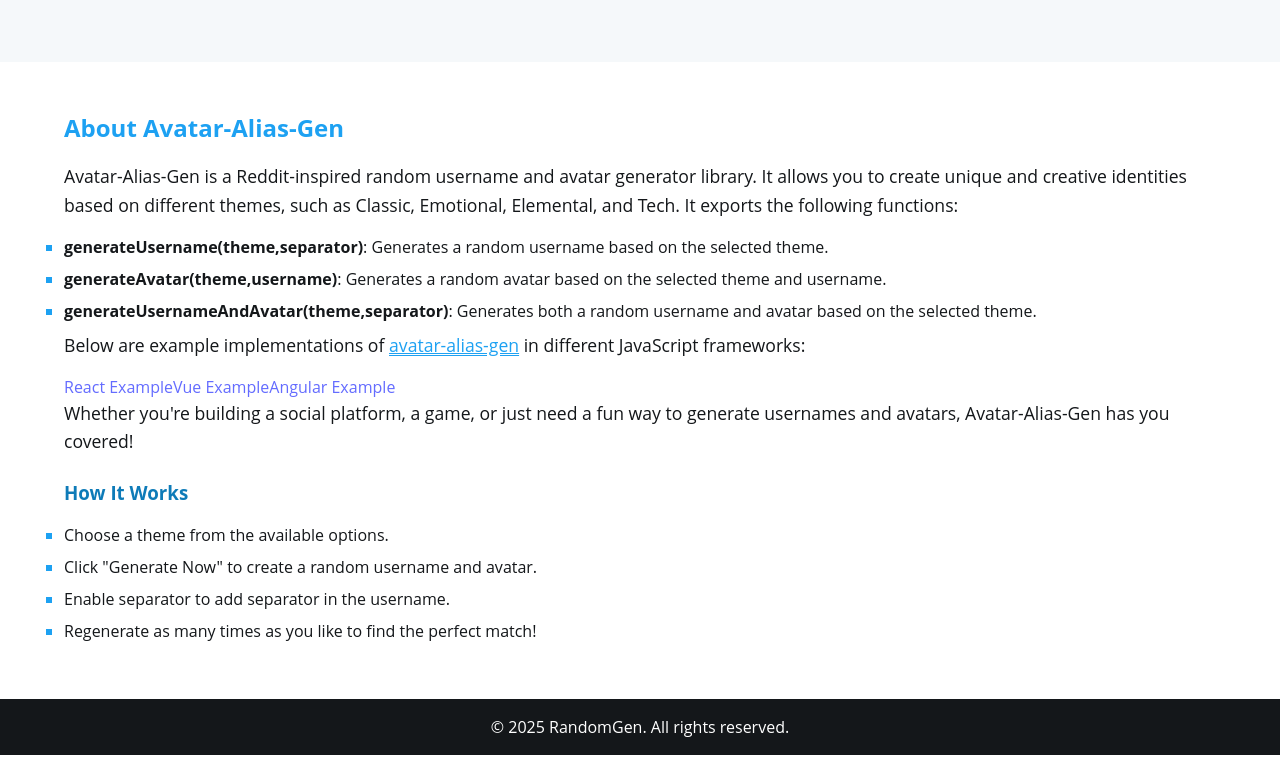
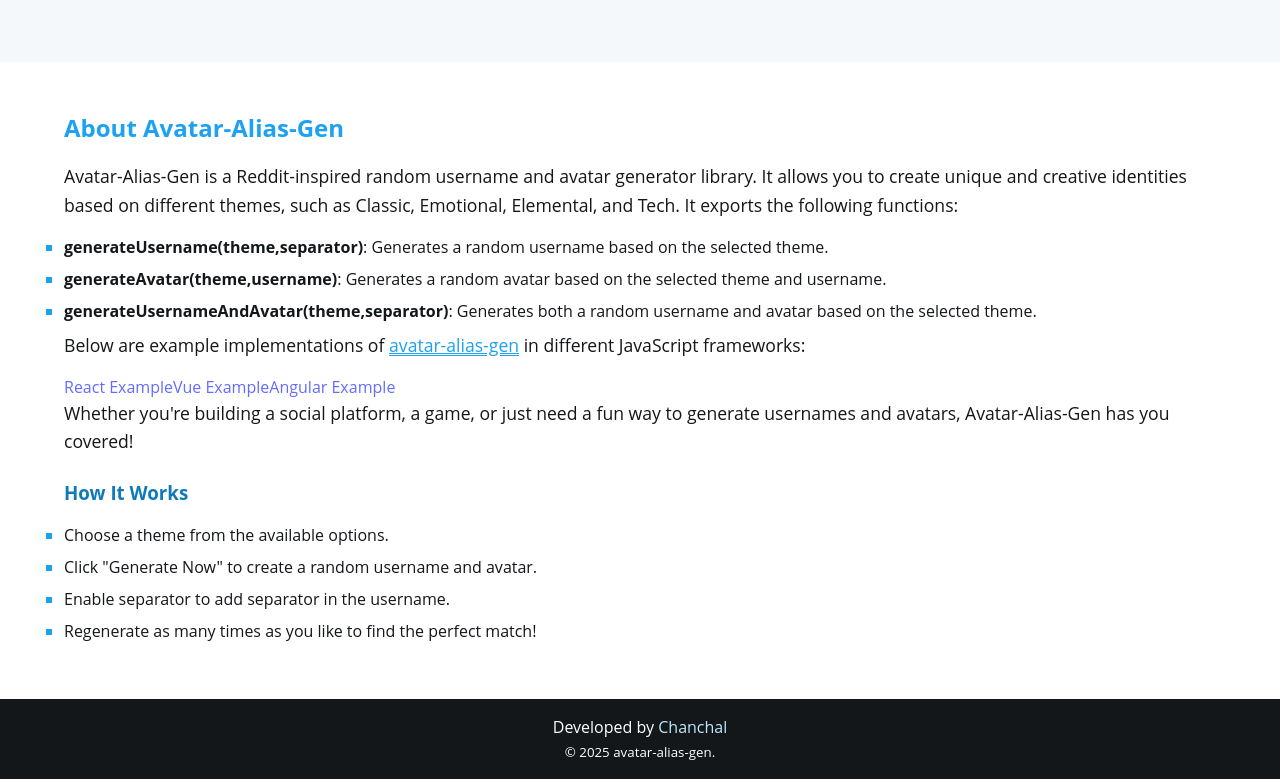
Before and after one commit to chanchal16/avatar-alias-gen, a React (Vite) app in the folder demo/: page / in a window 1280 px wide. Shown: the part 737-1516 px from the top of the page. Before the commit the page ends 1492 px from the top, so only its background shows below. Built offline with nearby package versions, Linux system fonts and the light colour scheme.

Commit message:
update: add github link

```diff
--- a/demo/src/components/Footer.tsx
+++ b/demo/src/components/Footer.tsx
@@ -1,7 +1,17 @@
 const Footer = () => {
   return (
     <footer className="footer">
-      <p>© 2025 RandomGen. All rights reserved.</p>
+      <p>
+        Developed by{" "}
+        <a
+          href="https://github.com/chanchal16"
+          target="_blank"
+          style={{ color: "#bbe8ff" }}
+        >
+          Chanchal
+        </a>
+      </p>
+      <small>© 2025 avatar-alias-gen.</small>
     </footer>
   );
 };
```
